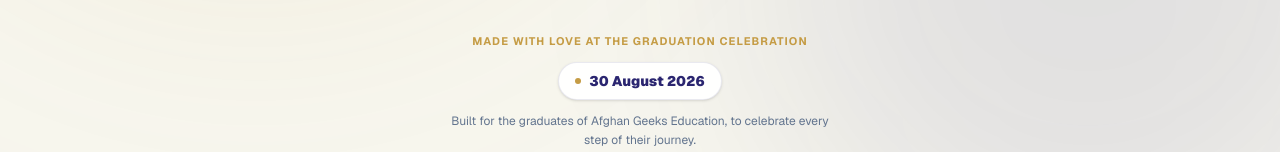
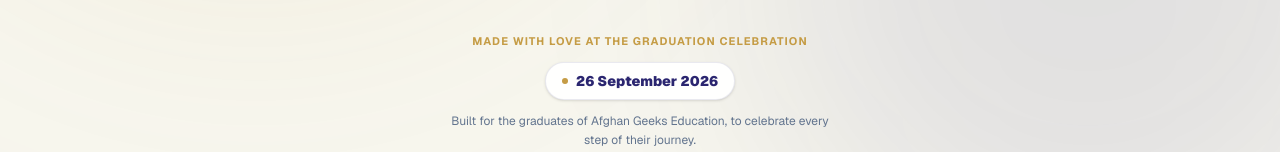
Before and after one commit to jafarimurtaza/graduation-demonstration-project, a Next.js app: page / in a window 1280 px wide. Shown: the part 624-776 px from the top of the page. Built offline with nearby package versions, Linux system fonts and the light colour scheme; no server answers.

Commit message:
Update footer dates and fix gradient background styles

```diff
--- a/src/components/Footer.tsx
+++ b/src/components/Footer.tsx
@@ -1,16 +1,16 @@
 // Fixed on purpose: this project was built during the graduation event.
-const CREATED_ON = "2026-08-30";
-const CREATED_ON_LABEL = "30 August 2026";
+const CREATED_ON = "2026-09-26";
+const CREATED_ON_LABEL = "26 September 2026";
 
 export default function Footer() {
   return (
     <footer className="relative z-10 max-w-7xl mx-auto mt-16 sm:mt-24">
       <div className="flex items-center gap-4 mb-8">
-        <div className="h-px flex-1 bg-gradient-to-r from-transparent to-[#c59c45]/40" />
+        <div className="h-px flex-1 bg-linear-to-r from-transparent to-[#c59c45]/40" />
         <span className="text-xl" aria-hidden>
           🎓
         </span>
-        <div className="h-px flex-1 bg-gradient-to-l from-transparent to-[#c59c45]/40" />
+        <div className="h-px flex-1 bg-linear-to-l from-transparent to-[#c59c45]/40" />
       </div>
 
       <div className="flex flex-col items-center text-center gap-3 pb-6 sm:pb-0">
```
